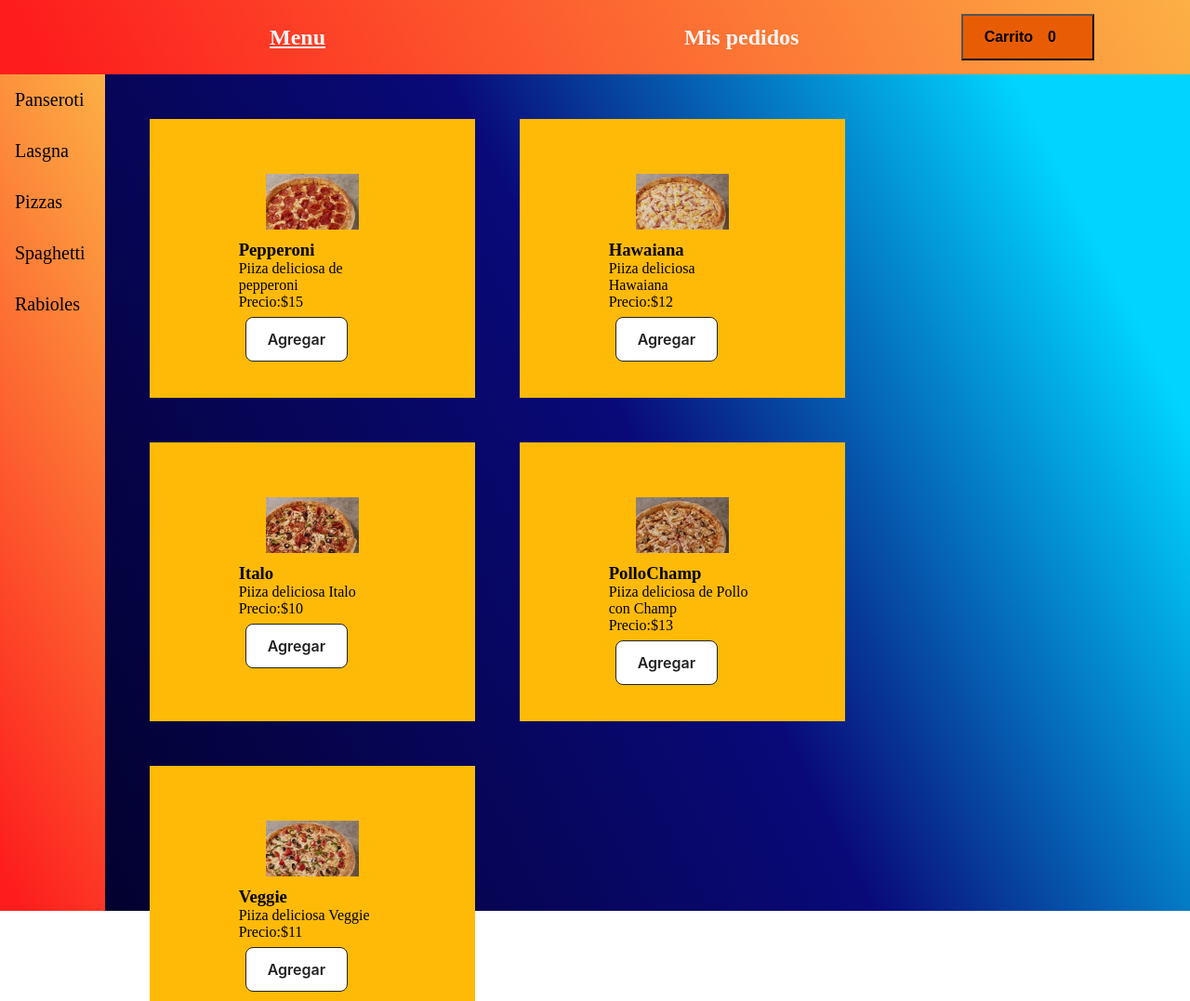
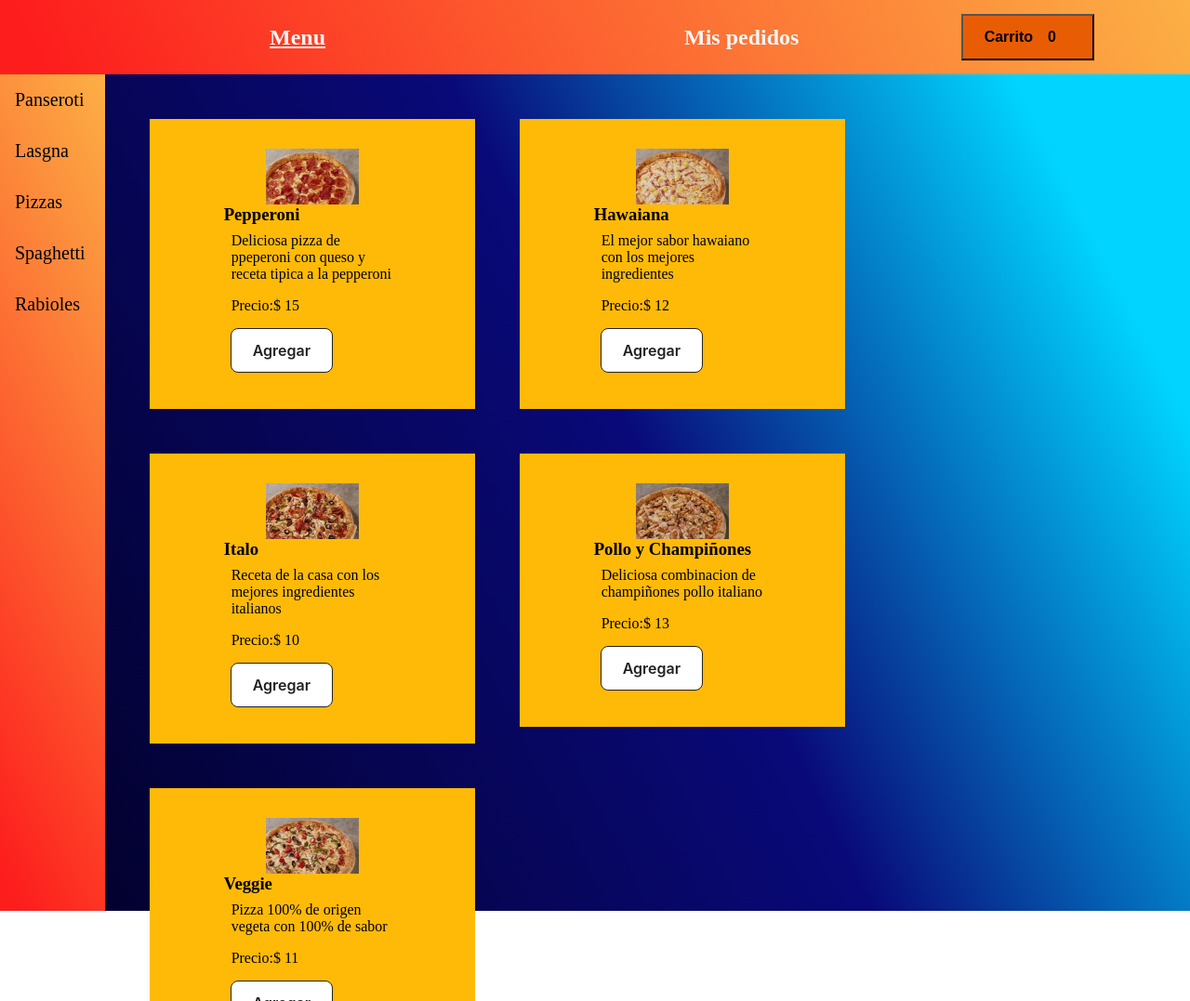
Before and after one commit to jtatan17/JavaScriptCH, a plain HTML site: page index.html in a window 1280 px wide. Shown: the top 1077 px of the page at 93% size. Drawn offline with Linux system fonts and the light colour scheme; some packages are replaced by stand-ins of ours; a script that the page names is missing.

Commit message:
implementacion fetch

```diff
--- a/index.html
+++ b/index.html
@@ -44,90 +44,10 @@
             </div>
             <p class="productPrice">Precio Total: $<span id="totalPrice">0</span></p>
           </div>
-          <div class="card">
-            <div class="imagecontainer">
-              <img class="pizzaimg" src="Images/Pepperoni.jpg" />
-            </div>
-            <div class="card-footer">
-              <div class="card-description">
-                <h3>Pepperoni</h3>
-                <p>Piiza deliciosa de pepperoni</p>
-                <p>Precio:$15</p>
-              </div>
-              <div class="card-interaction">
-                <button id="addButton1" class="button-23 ">Agregar</button>
-
-              </div>
-            </div>
-          </div>
-          <div class="card">
-            <div class="imagecontainer">
-              <img class="pizzaimg" src="Images/Hawaiana.jpg" />
-            </div>
-            <div class="card-footer">
-              <div class="card-description">
-                <h3>Hawaiana</h3>
-                <p>Piiza deliciosa Hawaiana</p>
-                <p>Precio:$12</p>
-              </div>
-              <div class="card-interaction">
-                <button id="addButton2" class="button-23">Agregar</button>
-
-              </div>
-            </div>
-          </div>
-          <div class="card">
-            <div class="imagecontainer">
-              <img class="pizzaimg" src="Images/Italo.jpg" />
-            </div>
-            <div class="card-footer">
-              <div class="card-description">
-                <h3>Italo</h3>
-                <p>Piiza deliciosa Italo</p>
-                <p>Precio:$10</p>
-              </div>
-              <div class="card-interaction">
-                <button id="addButton3" class="button-23">Agregar</button>
-
-              </div>
-            </div>
-          </div>
-          <div class="card">
-            <div class="imagecontainer">
-              <img class="pizzaimg" src="Images/PolloChamp.jpg" />
-            </div>
-            <div class="card-footer">
-              <div class="card-description">
-                <h3>PolloChamp</h3>
-                <p>Piiza deliciosa de Pollo con Champ</p>
-                <p>Precio:$13</p>
-              </div>
-              <div class="card-interaction">
-                <button id="addButton4" class="button-23">Agregar</button>
-
-              </div>
-            </div>
-          </div>
-          <div class="card">
-            <div class="imagecontainer">
-              <img class="pizzaimg" src="Images/Veggie.jpg" />
-            </div>
-            <div class="card-footer">
-              <div class="card-description">
-                <h3>Veggie</h3>
-                <p>Piiza deliciosa Veggie</p>
-                <p>Precio:$11</p>
-              </div>
-              <div class="card-interaction">
-                <button id="addButton5" class="button-23">Agregar</button>
-
-              </div>
-            </div>
-          </div>
         </div>
       </section>
     </main>
-    <script src="main.js"></script>
+    <script type="module" src="main.js"></script>
     <script src="//cdn.jsdelivr.net/npm/sweetalert2@11"></script>
   </body>
 </html>
--- a/main.js
+++ b/main.js
@@ -53,81 +53,75 @@ exitBtn.onclick = () => {
   document.getElementById("cartcontainer").style.display = "none";
 };
 const mainContainer = document.getElementById("main-container");
-const addButton1 = document.getElementById("addButton1");
-const addButton2 = document.getElementById("addButton2");
-const addButton3 = document.getElementById("addButton3");
-const addButton4 = document.getElementById("addButton4");
-const addButton5 = document.getElementById("addButton5");
 const cartCounter = document.getElementById("cartCounter");
 const totalPrice = document.getElementById("totalPrice");
 
+const allProducts = async () => {
+
   /*LocalSotarege*/
+
+  const productsFetch = await fetch("productos.json");
+  const prodcutosJson = await productsFetch.json();
+
+  prodcutosJson.forEach((product) => {
+    const div = document.createElement("div");
+    div.classList.add("card");
+    div.innerHTML = `
+    <div class="imagecontainer">
+     <img class="pizzaimg" src=${product.img} />
+    </div>
+    <div class="card-footer">
+      <div class="card-description">
+        <h3>${product.nombre}</h3>
+        <p>${product.desc}</p>
+        <p>Precio:$ ${product.precio}</p>
+      </div>
+      <div class="card-interaction">
+        <button id="addButton${product.id}" class="button-23">Agregar</button>
+      </div>
+    </div>
+    `;
+    mainContainer.appendChild(div);
+    const addButton = document.getElementById(`addButton${product.id}`);
+    addButton.onclick = () => {
+      ripeater(product.id - 1);
+      updateCart();
+    };
+  });
+  /*Code */
   document.addEventListener("DOMContentLoaded", () => {
     if (localStorage.getItem("carrito")) {
       cart = JSON.parse(localStorage.getItem("carrito"));
       updateCart();
     }
   });
-
   /*Contador de cada producto del carrito */
   function ripeater(index) {
-  const exists = cart.some((prod) => prod.id === menu[index].id);
+    const exists = cart.some((prod) => prod.id === prodcutosJson[index].id);
     if (exists) {
       const prod = cart.map((prod) => {
-      if (prod.id === menu[index].id) {
+        if (prod.id === prodcutosJson[index].id) {
           prod.cantidad++;
           updateCart();
         }
       });
     } else {
-    cart.push(menu[index]);
+      cart.push(prodcutosJson[index]);
+      console.log(cart);
     }
   }
 
-/*Eventos de botones para agregar */
-addButton1.onclick = () => {
-  ripeater(0);
-  updateCart();
-};
-
-addButton2.onclick = () => {
-  ripeater(1);
-  updateCart();
-};
-
-addButton3.onclick = () => {
-  ripeater(2);
-  updateCart();
-};
-
-addButton4.onclick = () => {
-  ripeater(3);
-  updateCart();
-};
-
-addButton5.onclick = () => {
-  ripeater(4);
-  updateCart();
-};
-/*Funcion para eliminar del carrito */
-const deleteFromCart = (prodId) => {
-  const item = cart.find((prod) => prod.id === prodId);
-  const index = cart.indexOf(item);
-  cart.splice(index, 1);
-  updateCart();
-  menu[prodId - 1].cantidad = 1;
-};
   /*Funcion para vaciar carrito */
   const emptyCart = document.getElementById("emptyCart");
   emptyCart.onclick = () => {
     cart.length = 0;
-  menu.forEach((prod) => {
+    prodcutosJson.forEach((prod) => {
       prod.cantidad = 1;
     });
     updateCart();
     localStorage.setItem("carrito", JSON.stringify(cart));
+    console.log(cart);
   };
-
   /*Funcion para actualizar el carrito */
   const updateCart = () => {
     productsInCart.innerHTML = "";
@@ -138,10 +132,23 @@ const updateCart = () => {
     <p>${prod.nombre}</p>
     <p>$ ${prod.precio}</p>
     <p>Cantidad ${prod.cantidad}</p>
-    <button onclick ="deleteFromCart(${prod.id})" class="boton-eliminar button-23">Eliminar</button>
+    <button id ="deleteFromCart${prod.id}" class="boton-eliminar button-23">Eliminar</button>
     `;
       productsInCart.appendChild(div);
       localStorage.setItem("carrito", JSON.stringify(cart));
+      const deleteButton = document.getElementById(`deleteFromCart${prod.id}`);
+      deleteButton.onclick = () => {
+        deleteFromCart(prod.id);
+      };
+
+      /*Funcion para eliminar del carrito */
+      const deleteFromCart = (prodId) => {
+        const item = cart.find((prod) => prod.id === prodId);
+        const index = cart.indexOf(item);
+        cart.splice(index, 1);
+        updateCart();
+        prodcutosJson[prodId - 1].cantidad = 1;
+      };
     });
     cartCounter.innerText = cart.length;
     totalPrice.innerText = cart.reduce(
@@ -149,7 +156,8 @@ const updateCart = () => {
       0
     );
   };
-
+};
+allProducts();
 
 /*Implementacion sweet alert */
 const buyItems = document.getElementById("buyItems");
--- /dev/null
+++ b/productos.json
@@ -0,0 +1,42 @@
+[
+  {
+    "id": 1,
+    "img": "Images/Pepperoni.jpg",
+    "nombre": "Pepperoni",
+    "precio": 15,
+    "desc": "Deliciosa pizza de ppeperoni con queso y receta tipica a la pepperoni",
+    "cantidad": 1
+  },
+  {
+    "id": 2,
+    "img": "Images/Hawaiana.jpg",
+    "nombre": "Hawaiana",
+    "precio": 12,
+    "desc": "El mejor sabor hawaiano con los mejores ingredientes",
+    "cantidad": 1
+  },
+  {
+    "id": 3,
+    "img": "Images/Italo.jpg",
+    "nombre": "Italo",
+    "precio": 10,
+    "desc": "Receta de la casa con los mejores ingredientes italianos",
+    "cantidad": 1
+  },
+  {
+    "id": 4,
+    "img": "Images/PolloChamp.jpg",
+    "nombre": "Pollo y Champiñones",
+    "precio": 13,
+    "desc": "Deliciosa combinacion de champiñones pollo italiano",
+    "cantidad": 1
+  },
+  {
+    "id": 5,
+    "img": "Images/Veggie.jpg",
+    "nombre": "Veggie",
+    "precio": 11,
+    "desc": "Pizza 100% de origen vegeta con 100% de sabor",
+    "cantidad": 1
+  }
+]
--- a/style.css
+++ b/style.css
@@ -107,10 +107,11 @@ section {
 .card {
     background-color: #FFBA08;
     width: 350px;
-    height: 300px;
+    height: fit-content;
     margin-top: 3rem;
-    padding: 3rem;
+    padding: 2rem;
     margin-left: 3rem;
+
 }
 
 .imagecontainer{
@@ -128,7 +129,9 @@ section {
     flex-direction: column;
     padding: 0rem 3rem;
 }
-
+.card-description p{
+    padding: 0.5rem 0.5rem;
+}
 .card-interaction {
     display: flex;
 }
```
Lines whose indentation alone changed are shown as unchanged.
